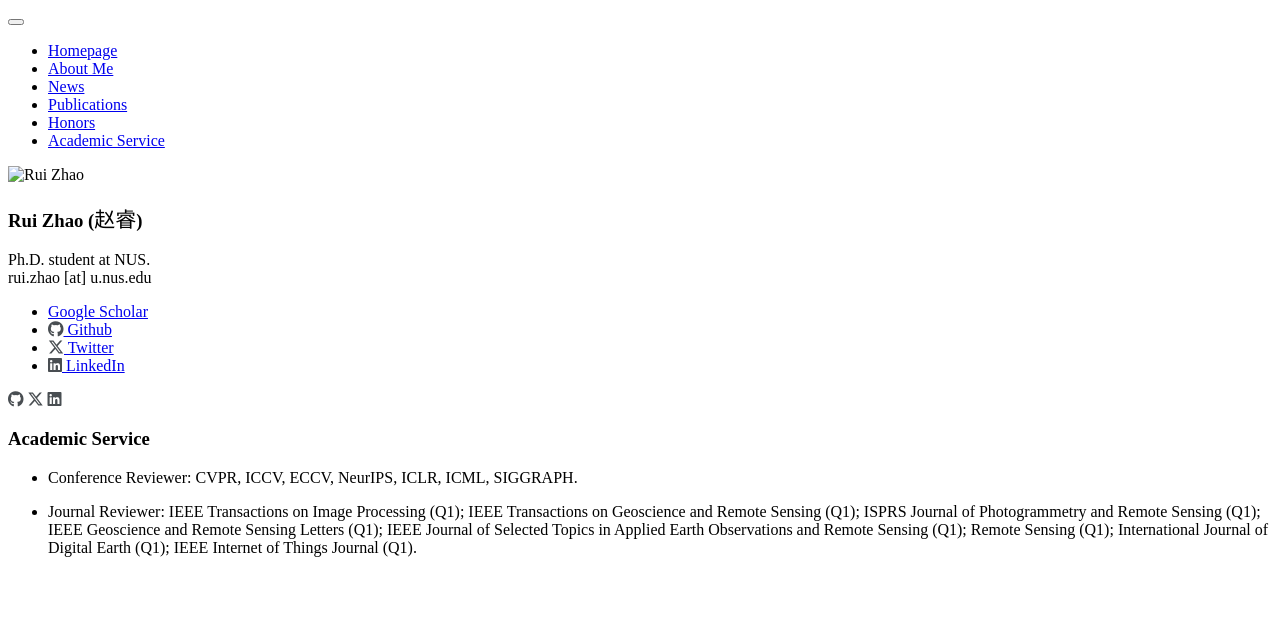
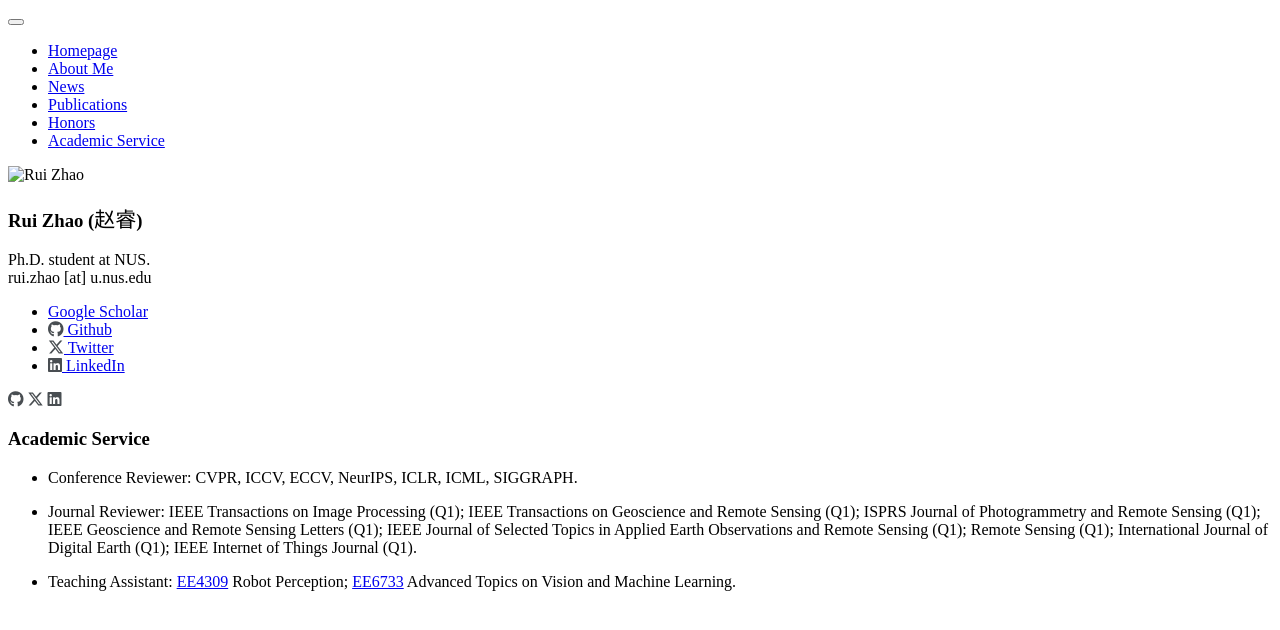
Before and after one commit to ruizhaocv/ruizhaocv.github.io, a Jekyll site: the page built from _pages/includes/academic_service.md, in a window 1280 px wide. Shown: the top 630 px of the page. Built offline with Jekyll 4.4.1, drawn with Linux system fonts in a browser that asks for light colours; nearby versions of some CDN libraries; some web fonts are replaced; our own code applies the rules of GitHub Pages for plain Markdown files; a style sheet for code colours, icons or effects is not loaded.

Commit message:
Update academic_service.md

```diff
--- a/_pages/includes/academic_service.md
+++ b/_pages/includes/academic_service.md
@@ -11,3 +11,5 @@ IEEE Journal of Selected Topics in Applied Earth Observations and Remote Sensing
 Remote Sensing (Q1);
 International Journal of Digital Earth (Q1);
 IEEE Internet of Things Journal (Q1).
+
+- Teaching Assistant: [EE4309](https://nusmods.com/courses/EE4309/robot-perception) Robot Perception; [EE6733](https://nusmods.com/courses/EE6733/advanced-topics-on-vision-and-machine-learning) Advanced Topics on Vision and Machine Learning.
```
